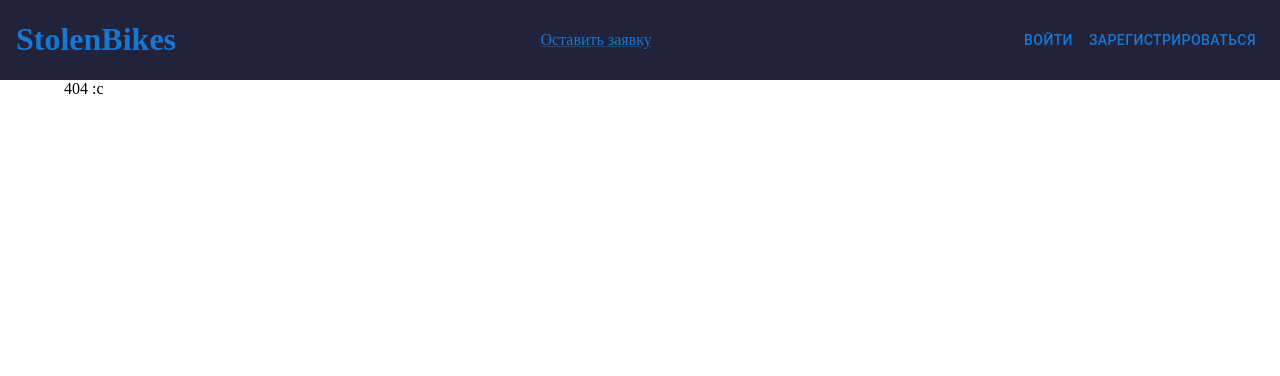
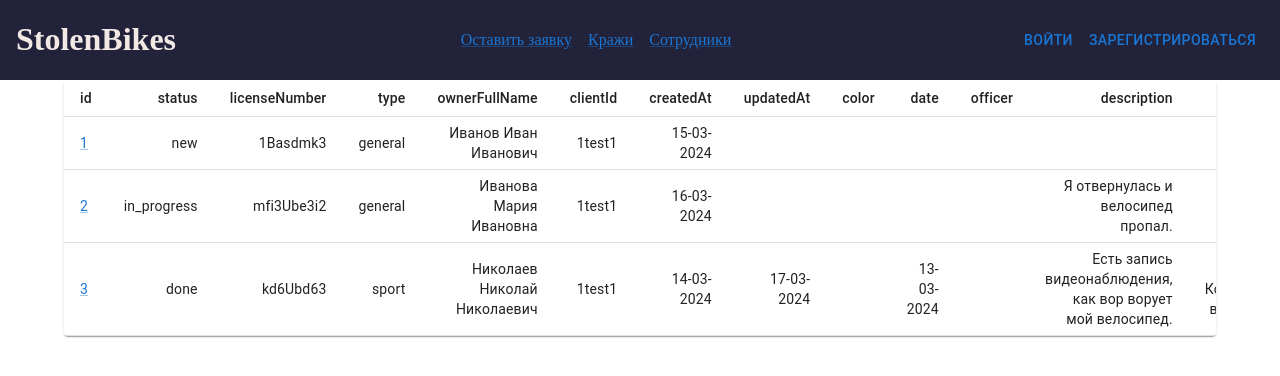
Before and after one commit to slowsleep/stolen-bikes, a React (Vite) app: page /cases in a window 1280 px wide. Before the commit this address had no page. Shown: the top 376 px of the page. Built offline with nearby package versions, Linux system fonts and the light colour scheme.

Commit message:
Create pages for case and officer lists, single case, and single officer by ID

```diff
--- a/src/App.jsx
+++ b/src/App.jsx
@@ -6,6 +6,10 @@ import NotFound from "./pages/NotFound";
 import CreateCase from "./pages/CreateCase";
 import SignUp from "./pages/SignUp";
 import SignIn from "./pages/SignIn";
+import CaseList from "./pages/CaseList";
+import OfficerList from "./pages/OfficerList";
+import SingleCase from "./pages/SingleCase";
+import SingleOfficer from "./pages/SingleOfficer";
 
 const router = createBrowserRouter(createRoutesFromElements(
   <Route path="/" element={<Layout />}>
@@ -13,6 +17,10 @@ const router = createBrowserRouter(createRoutesFromElements(
     <Route path="create-case" element={<CreateCase />} />
     <Route path="sign-up" element={<SignUp />} />
     <Route path="sign-in" element={<SignIn />} />
+    <Route path="cases" element={<CaseList />} />
+    <Route path="cases/:id" element={<SingleCase />} />
+    <Route path="officers" element={<OfficerList />} />
+    <Route path="officers/:id" element={<SingleOfficer />} />
     <Route path="*" element={<NotFound />} />
   </Route>
 ))
--- a/src/components/Header/Header.jsx
+++ b/src/components/Header/Header.jsx
@@ -15,12 +15,18 @@ const Header = () => {
                     alignItems: "center",
                 }}
             >
-                <Link to="/" component={RouterLink} underline="none">
+                <Link to="/" component={RouterLink} underline="none" color="#F2E9E4">
                     <h1>StolenBikes</h1>
                 </Link>
-                <nav>
+                <nav style={{display: "flex", columnGap: "1em"}}>
                     <Link to="/create-case" component={RouterLink}>
                         Оставить заявку
+                    </Link>
+                    <Link to="/cases" component={RouterLink}>
+                        Кражи
+                    </Link>
+                    <Link to="/officers" component={RouterLink}>
+                        Сотрудники
                     </Link>
                 </nav>
                 <div>
--- /dev/null
+++ b/src/pages/CaseList.jsx
@@ -0,0 +1,68 @@
+import Table from "@mui/material/Table";
+import TableBody from "@mui/material/TableBody";
+import TableCell from "@mui/material/TableCell";
+import TableContainer from "@mui/material/TableContainer";
+import TableHead from "@mui/material/TableHead";
+import TableRow from "@mui/material/TableRow";
+import Paper from "@mui/material/Paper";
+import { Link as RouterLink } from "react-router-dom";
+import Link from "@mui/material/Link";
+
+import list from "../utils/mock/caseList.json";
+
+const CaseList = () => {
+    return (
+        <TableContainer component={Paper}>
+            <Table sx={{ minWidth: 650 }} size="small">
+                <TableHead>
+                    <TableRow>
+                        <TableCell>id</TableCell>
+                        <TableCell align="right">status</TableCell>
+                        <TableCell align="right">licenseNumber</TableCell>
+                        <TableCell align="right">type</TableCell>
+                        <TableCell align="right">ownerFullName</TableCell>
+                        <TableCell align="right">clientId</TableCell>
+                        <TableCell align="right">createdAt</TableCell>
+                        <TableCell align="right">updatedAt</TableCell>
+                        <TableCell align="right">color</TableCell>
+                        <TableCell align="right">date</TableCell>
+                        <TableCell align="right">officer</TableCell>
+                        <TableCell align="right">description</TableCell>
+                        <TableCell align="right">resolution</TableCell>
+                    </TableRow>
+                </TableHead>
+                <TableBody>
+                    {list.cases.map((row) => (
+                        <TableRow key={row.id}>
+                            <TableCell component="th" scope="row">
+                                <Link to={`${row.id}`} component={RouterLink}>{row.id}</Link>
+                            </TableCell>
+                            <TableCell align="right">{row.status}</TableCell>
+                            <TableCell align="right">
+                                {row.licenseNumber}
+                            </TableCell>
+                            <TableCell align="right">{row.type}</TableCell>
+                            <TableCell align="right">
+                                {row.ownerFullName}
+                            </TableCell>
+                            <TableCell align="right">{row.clientId}</TableCell>
+                            <TableCell align="right">{row.createdAt}</TableCell>
+                            <TableCell align="right">{row.updatedAt}</TableCell>
+                            <TableCell align="right">{row.color}</TableCell>
+                            <TableCell align="right">{row.date}</TableCell>
+                            <TableCell align="right">{row.officer}</TableCell>
+                            <TableCell align="right">
+                                {row.description}
+                            </TableCell>
+                            <TableCell align="right">
+                                {row.resolution}
+                            </TableCell>
+                        </TableRow>
+                    ))}
+                </TableBody>
+            </Table>
+        </TableContainer>
+    );
+};
+
+export default CaseList;
--- /dev/null
+++ b/src/pages/OfficerList.jsx
@@ -0,0 +1,50 @@
+import Table from "@mui/material/Table";
+import TableBody from "@mui/material/TableBody";
+import TableCell from "@mui/material/TableCell";
+import TableContainer from "@mui/material/TableContainer";
+import TableHead from "@mui/material/TableHead";
+import TableRow from "@mui/material/TableRow";
+import Paper from "@mui/material/Paper";
+import { Link as RouterLink } from "react-router-dom";
+import Link from "@mui/material/Link";
+
+import list from "../utils/mock/officerList.json";
+
+const OfficerList = () => {
+    return (
+        <TableContainer component={Paper}>
+            <Table sx={{ minWidth: 650 }} size="small">
+                <TableHead>
+                    <TableRow>
+                        <TableCell>id</TableCell>
+                        <TableCell align="right">email</TableCell>
+                        <TableCell align="right">firstName</TableCell>
+                        <TableCell align="right">lastName</TableCell>
+                        <TableCell align="right">password</TableCell>
+                        <TableCell align="right">clientId</TableCell>
+                        <TableCell align="right">approved</TableCell>
+                    </TableRow>
+                </TableHead>
+                <TableBody>
+                    {list.officers.map((row) => (
+                        <TableRow key={row.id}>
+                            <TableCell component="th" scope="row">
+                                <Link to={`${row.id}`} component={RouterLink}>
+                                    {row.id}
+                                </Link>
+                            </TableCell>
+                            <TableCell align="right">{row.email}</TableCell>
+                            <TableCell align="right">{row.firstName}</TableCell>
+                            <TableCell align="right">{row.lastName}</TableCell>
+                            <TableCell align="right">{row.password}</TableCell>
+                            <TableCell align="right">{row.clientId}</TableCell>
+                            <TableCell align="right">{row.approved}</TableCell>
+                        </TableRow>
+                    ))}
+                </TableBody>
+            </Table>
+        </TableContainer>
+    );
+};
+
+export default OfficerList;
--- /dev/null
+++ b/src/pages/SingleCase.jsx
@@ -0,0 +1,33 @@
+import { useEffect, useState } from "react";
+import { useParams } from "react-router-dom";
+import caseList from "../utils/mock/caseList.json";
+import { getElementById } from "../utils/features/getElementById";
+
+const SingleCase = () => {
+    const { id } = useParams();
+    const [oneCase, setOneCase] = useState("");
+
+    useEffect(() => {
+        setOneCase(getElementById(id, caseList.cases));
+    }, []);
+
+    return (
+        <div>
+            <h1>Сообщение о краже: {id}</h1>
+            <p>Статус: {oneCase.status}</p>
+            <p>Номер лицензии: {oneCase.licenseNumber}</p>
+            <p>Тип: {oneCase.type}</p>
+            <p>ФИО владельца: {oneCase.ownerFullName}</p>
+            <p>clientId: {oneCase.clientId}</p>
+            <p>Создан: {oneCase.createdAt}</p>
+            <p>Изменен: {oneCase.updatedAt}</p>
+            <p>Цвет: {oneCase.color}</p>
+            <p>Дата кражи: {oneCase.date}</p>
+            <p>Ответственный сотрудник: {oneCase.officer}</p>
+            <p>Описание: {oneCase.description}</p>
+            <p>Заключение: {oneCase.resolution}</p>
+        </div>
+    );
+};
+
+export default SingleCase;
--- /dev/null
+++ b/src/pages/SingleOfficer.jsx
@@ -0,0 +1,27 @@
+import { useEffect, useState } from "react";
+import { useParams } from "react-router-dom";
+import officerList from "../utils/mock/officerList.json";
+import { getElementById } from "../utils/features/getElementById";
+
+const SingleOfficer = () => {
+    const { id } = useParams();
+    const [officer, setOfficer] = useState("");
+
+    useEffect(() => {
+        setOfficer(getElementById(id, officerList.officers));
+    }, []);
+
+    return (
+        <div>
+            <h1>Сотрудник: {id}</h1>
+            <p>E-mail: {officer.email}</p>
+            <p>Имя: {officer.firstName}</p>
+            <p>Фамилия: {officer.lastName}</p>
+            <p>Пароль: {officer.password}</p>
+            <p>clientId: {officer.clientId}</p>
+            <p>Подтвержден: {officer.approved}</p>
+        </div>
+    );
+};
+
+export default SingleOfficer;
```
